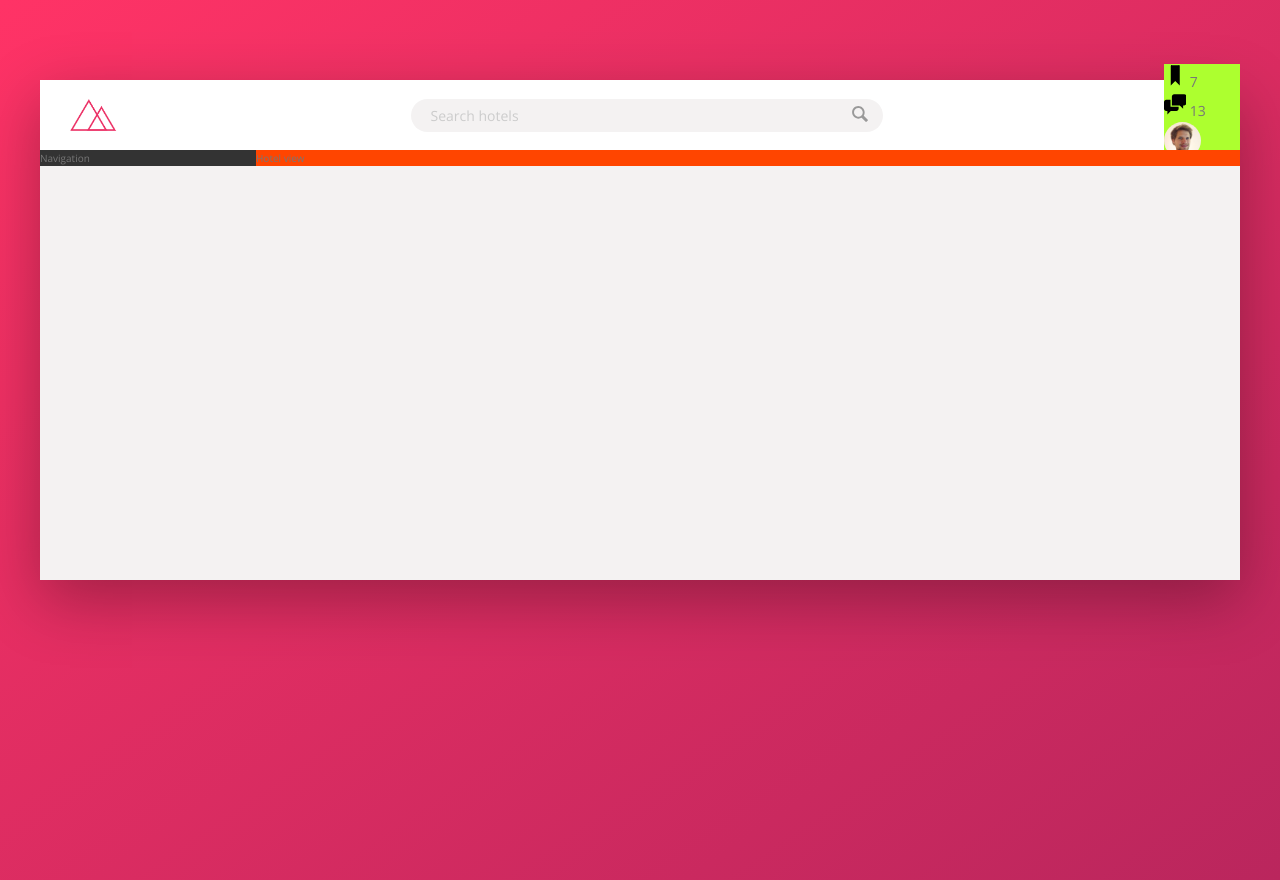
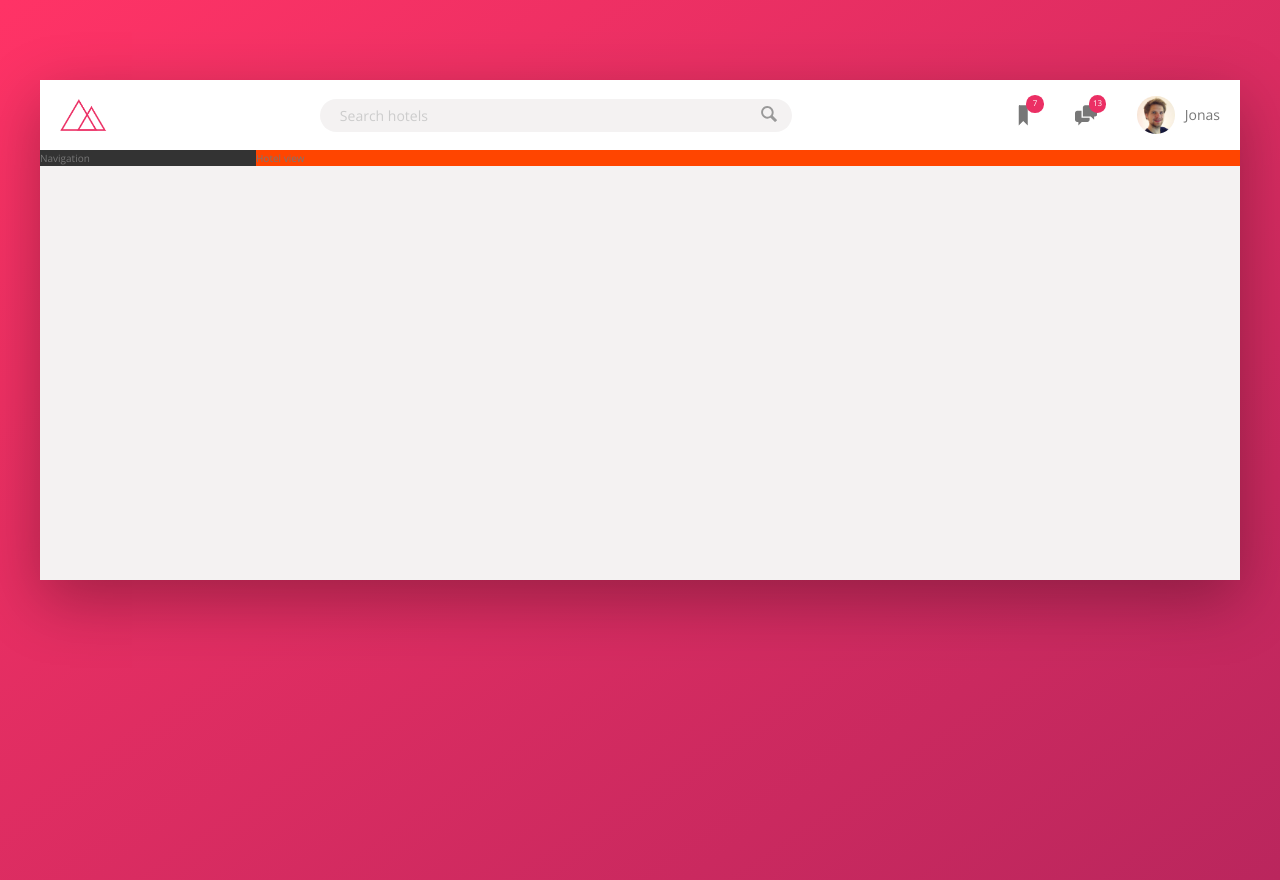
Before and after one commit to dimunozp/Trillo, a website: page index.html in a window 1280 px wide. Drawn offline with nearby package versions, Linux system fonts and the light colour scheme.

Commit message:
feat(004): building the header part 3

```diff
--- a/index.html
+++ b/index.html
@@ -24,13 +24,13 @@
                 </form>
 
                 <nav class="user-nav">
-                    <div class="user-nav__nav__icon-box">
+                    <div class="user-nav__icon-box">
                         <svg class="user-nav__icon">
                             <use xlink:href="img/sprite.svg#icon-bookmark"></use>
                         </svg>
                         <span class="user-nav__notification">7</span>
                     </div>
-                    <div class="user-nav__nav__icon-box">
+                    <div class="user-nav__icon-box">
                         <svg class="user-nav__icon">
                             <use xlink:href="img/sprite.svg#icon-chat"></use>
                         </svg>
--- a/sass/_components.scss
+++ b/sass/_components.scss
@@ -1,7 +1,7 @@
 // LOGO
 .logo {
   height: 3.25rem;
-  margin-left: 3rem;
+  margin-left: 2rem;
 }
 
 // SEARCH
@@ -62,31 +62,54 @@
 
 // USER NAVIGATION
 .user-nav {
-  background-color: greenyellow;
+  align-self: stretch;
+
+  display: flex;
+  align-items: center;
+
+  & > * {
+    padding: 0 2rem;
+    cursor: pointer;
+    height: 100%;
+    display: flex;
+    align-items: center;
+  }
+
+
+  & > *:hover {
+    background-color: var(--color-grey-light-2);
+  }
 
   &__icon-box {
-
+    position: relative;
   }
 
   &__icon {
     height: 2.25rem;
     width: 2.25rem;
+    fill: var(--color-grey-dark-2);
+
   }
 
   &__notification {
+    font-size: .8rem;
+    height: 1.75rem;
+    width: 1.75rem;
+    border-radius: 50%;
+    background-color: var(--color-primary);
+    color: #fff;
+    position: absolute;
+    top: 1.5rem;
+    right: 1.1rem;
 
-  }
-
-  &__user {
-
+    display: flex;
+    justify-content: center;
+    align-items: center;
   }
 
   &__user-photo {
     height: 3.75rem;
     border-radius: 50%;
-  }
-
-  &__user-name {
-
+    margin-right: 1rem;
   }
 }
```
Also changed, not shown: css/style.css.
